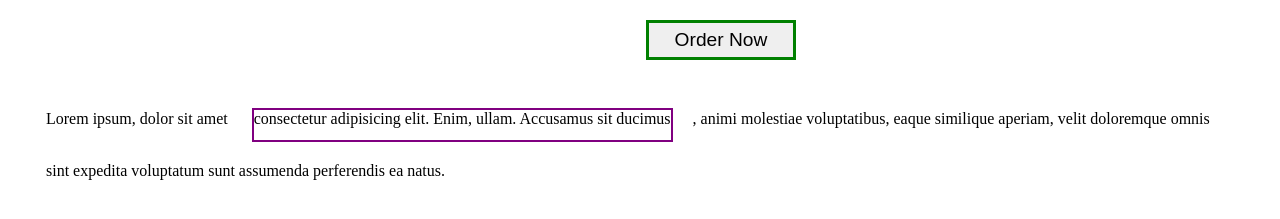
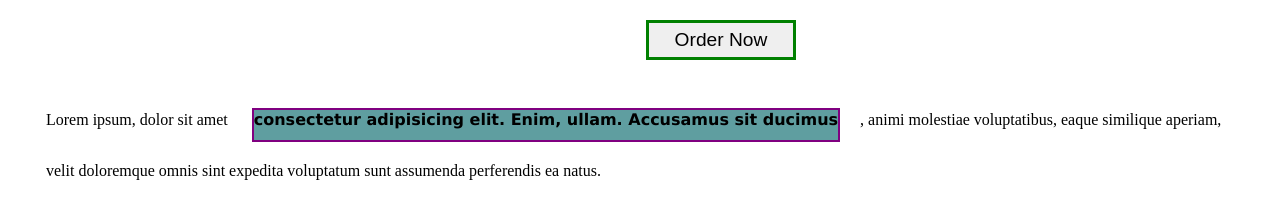
Before and after one commit to anu4246/html-css-practice, a plain HTML site: page index.html in a window 1280 px wide. Shown: the part 811-1030 px from the top of the page. Drawn offline with Linux system fonts and the light colour scheme.

Commit message:
added the correct link of stylesheet

```diff
--- a/index.html
+++ b/index.html
@@ -5,7 +5,7 @@
     <meta name="viewport" content="width=device-width, initial-scale=1.0">
     <title>Foodies App</title>
     <link rel="icon" href="https://encrypted-tbn0.gstatic.com/images?q=tbn:ANd9GcTdhtK0pM94GMrutNxOvsFprkcvTpxhFiE9Eg&s">
-    <link rel="stylesheet" href="style.css">
+    <link rel="stylesheet" href="styles/colors.css">
     <style>
         *{
             margin: 23px
```
